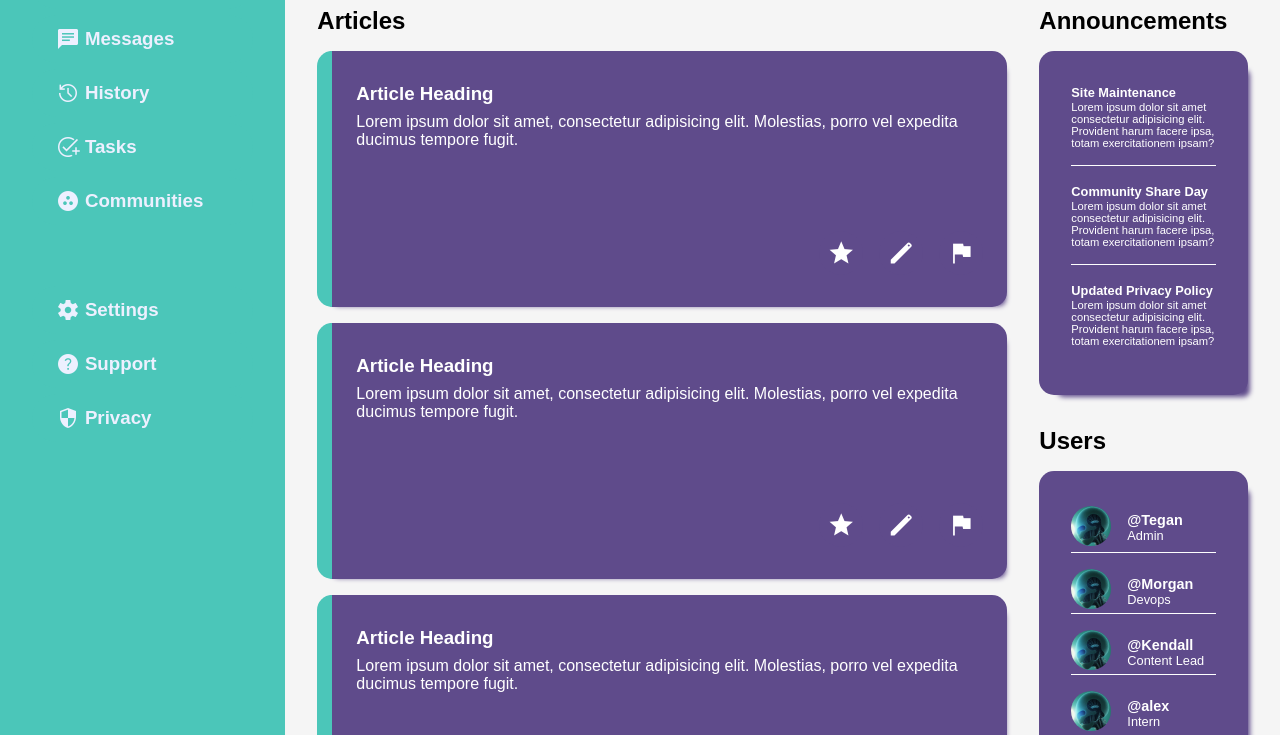
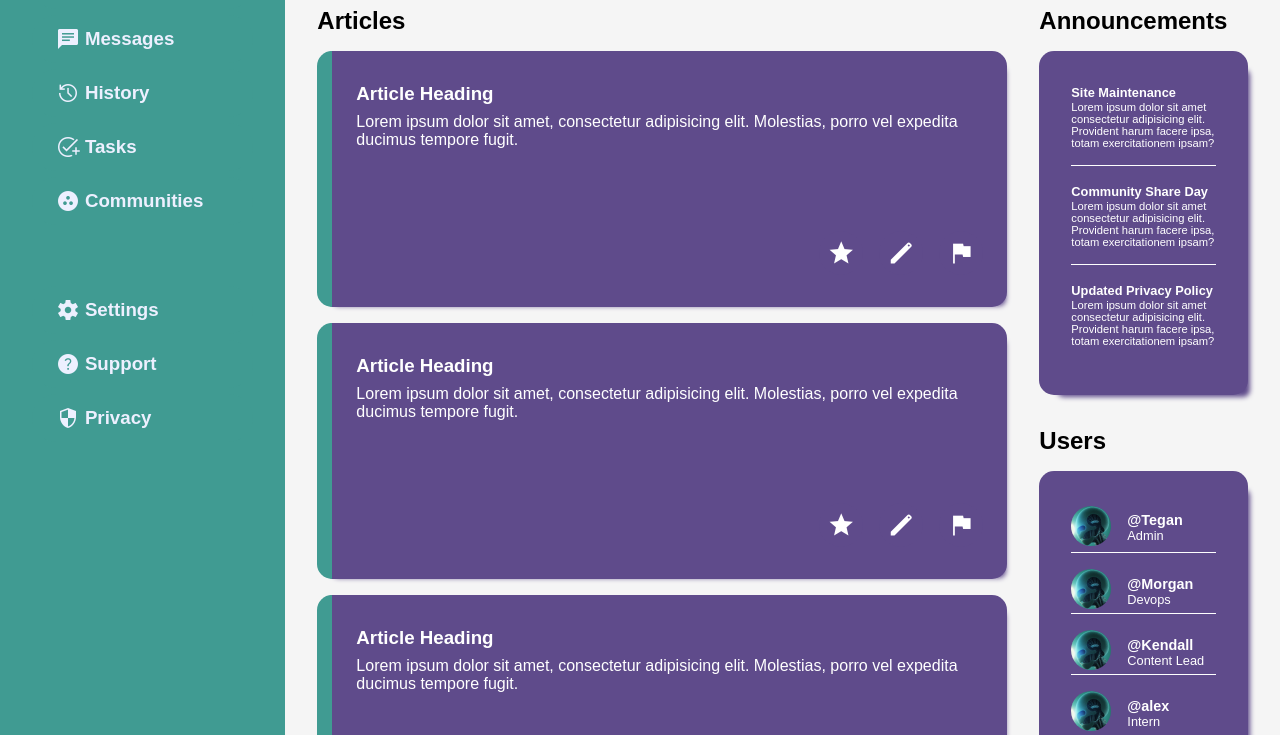
Before and after one commit to Kan1shak/admin-page, a plain HTML site: page index.html in a window 1280 px wide. Shown: the part 233-968 px from the top of the page. Drawn offline with nearby package versions, Linux system fonts and the light colour scheme.

Commit message:
minor tweak to accent color

```diff
--- a/style.css
+++ b/style.css
@@ -2,7 +2,7 @@
     --main-color: #5F4B8B;
     --main-hover: #daa7ff;
     --main-active: #a7b6ff;
-    --accent-color: #4BC6B9;
+    --accent-color: #409b92;
     --accent-hover: #008080;
     --accent-active: #367071;
     --text-color: #ffffff;
```
